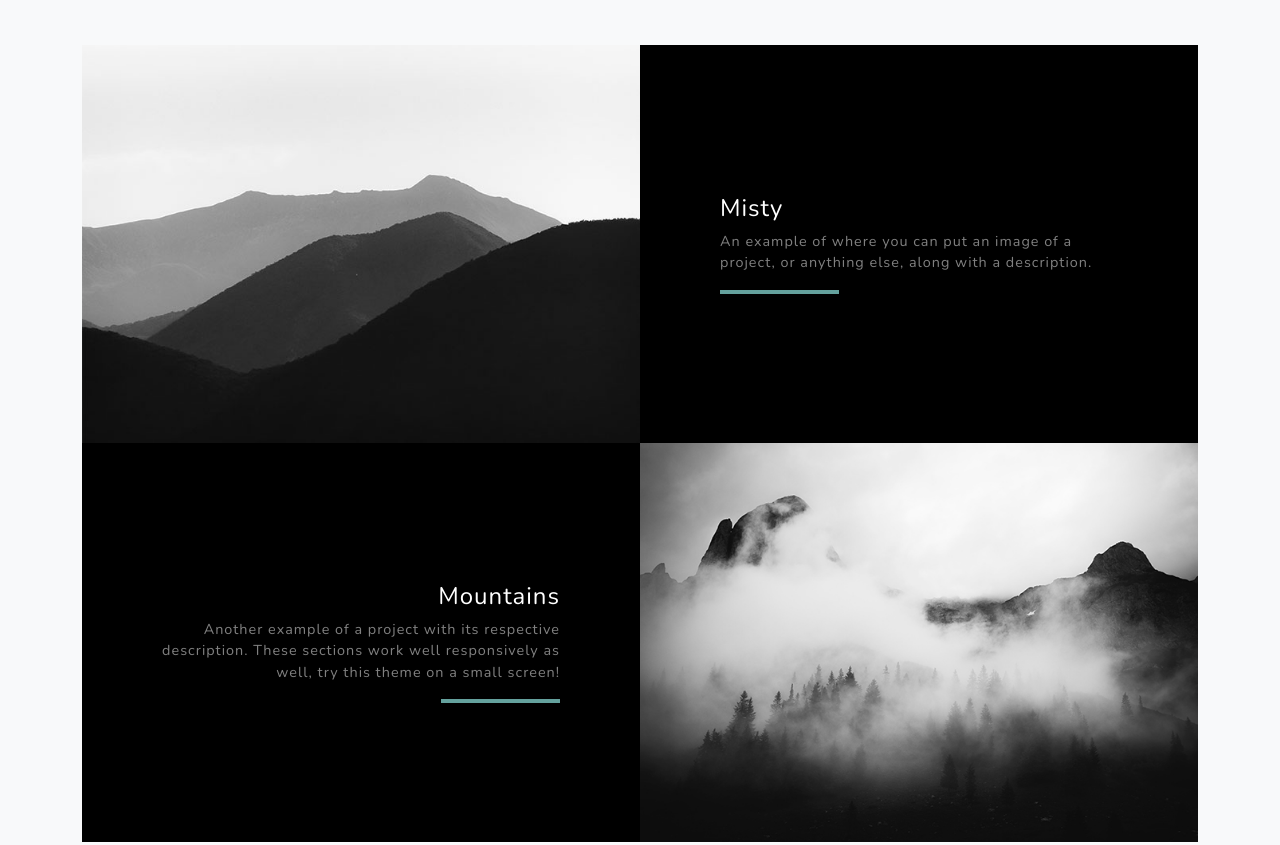
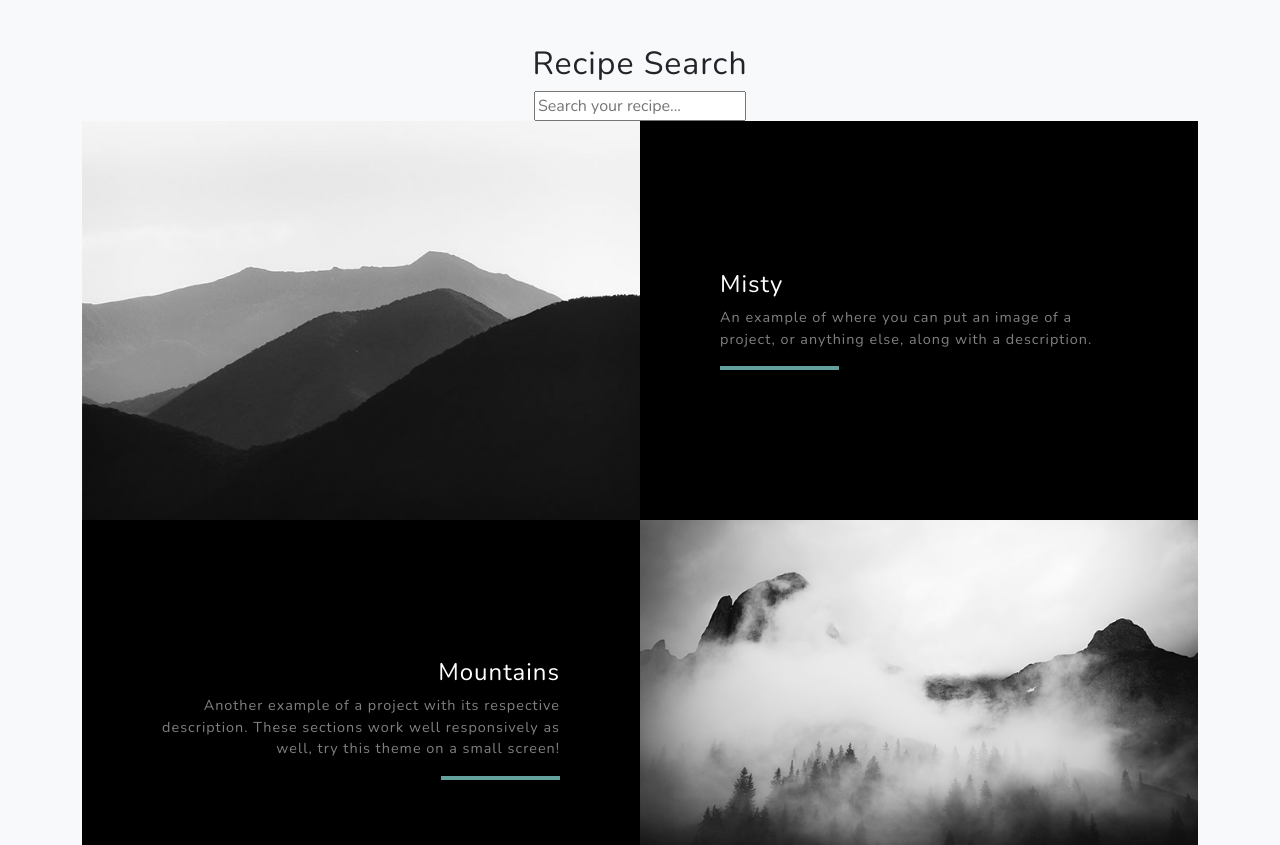
Before and after one commit to TheRivasCoder/Request_project, a plain HTML site: page index.html in a window 1280 px wide. Shown: the part 2118-2963 px from the top of the page. Drawn offline with nearby package versions, Linux system fonts and the light colour scheme.

Commit message:
Add search bar for pulling results

```diff
--- a/index.html
+++ b/index.html
@@ -72,7 +72,18 @@
                         </div>
                     </div>
                 </div>
+                <div class="col-md-10 col-lg-8 mx-auto text-center">
+                    <h2>Recipe Search</h2>
+                    <form>
+                        <input type="text" placeholder="Search your recipe...">
+                    </form>
+                    <div class="search-reslut">
+                        <div class="item">
 
+                        </div>
+                    </div>
+
+                </div>
 
                 <!-- Project One Row-->
                 <div class="row justify-content-center no-gutters mb-5 mb-lg-0">
```
